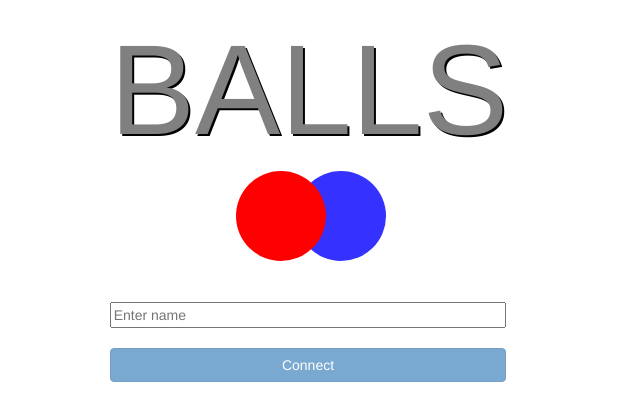
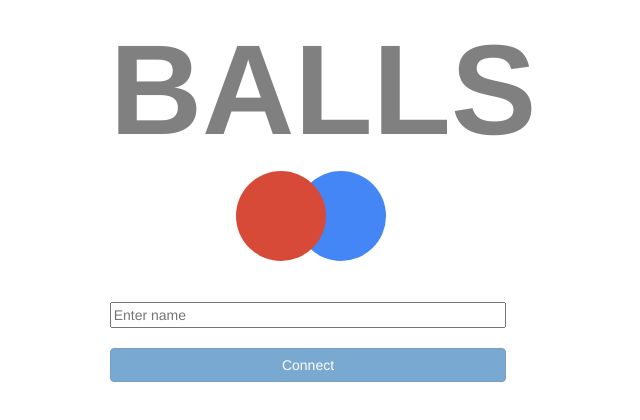
Before and after one commit to peter-kish/balls, a website: page client/desktop/index.html in a window 1280 px wide. Shown: the whole page, without its empty margins (332-972 px from the left). Drawn offline with nearby package versions, Linux system fonts and the light colour scheme; files whose address does not match are found by name.

```diff
--- a/client/desktop/style.css
+++ b/client/desktop/style.css
@@ -8,7 +8,7 @@
 }
 
 .main-header {
-  text-shadow: 2px 2px black;
+  font-weight: bold;
   font-size: 10vmax;
   color: grey;
 }
@@ -18,11 +18,11 @@
 }
 
 .circle {
-  background-color: red;
+  background-color: #d84a38;
   width: 90px;
   height: 90px;
   border-radius: 50%;
-  box-shadow: 60px 0 0 0 #3531ff;
+  box-shadow: 60px 0 0 0 #4486f6;
   margin: auto;
 }
 
```
